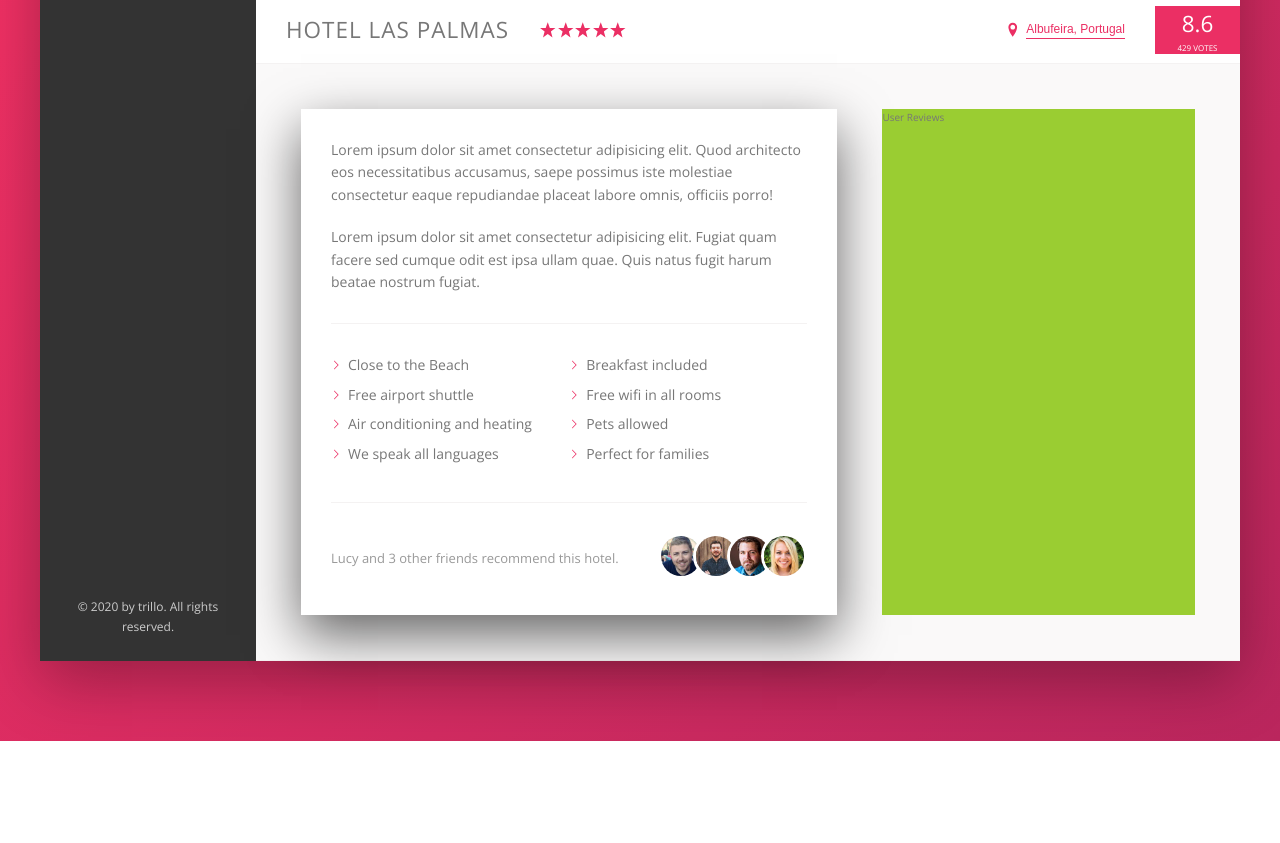
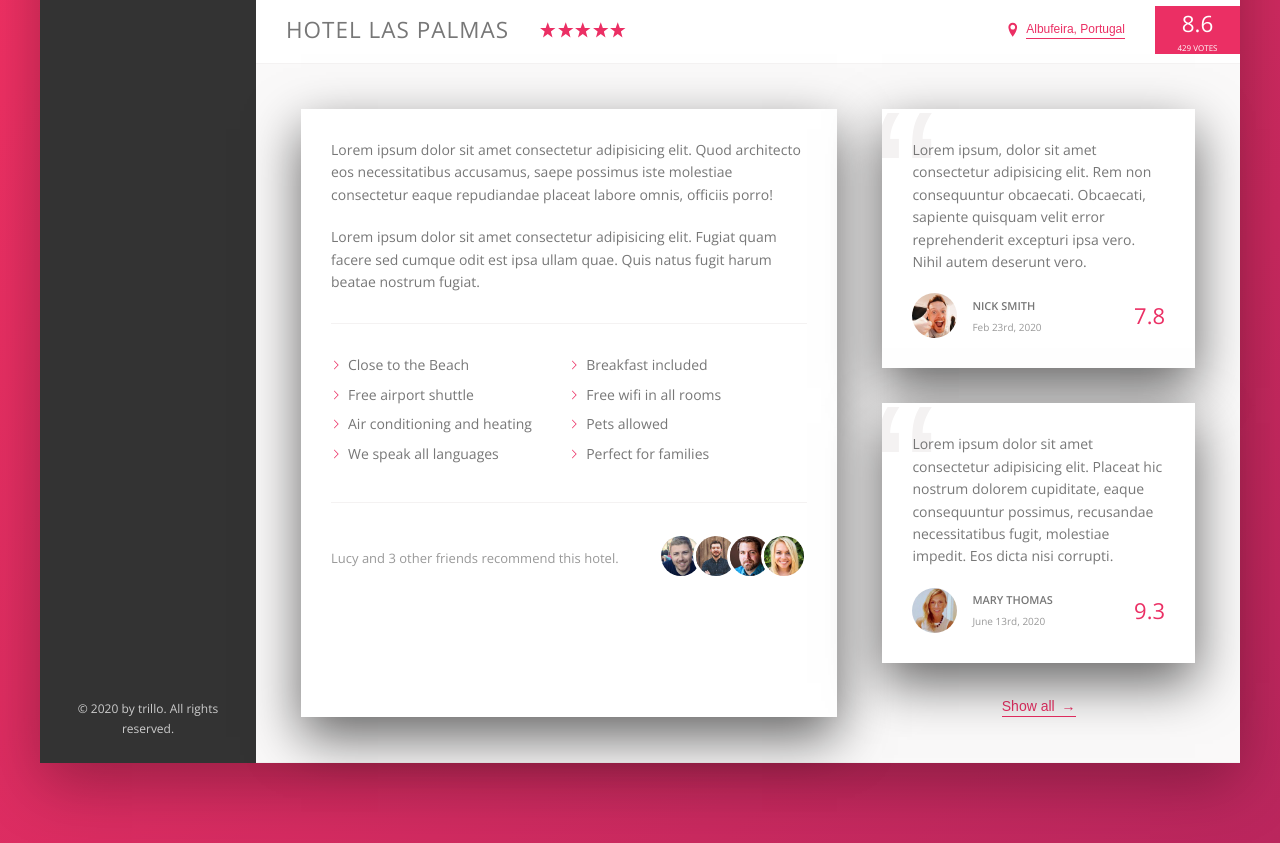
Before and after one commit to nikkisato/Trillo_Project, a website: page index.html in a window 1280 px wide. Shown: the part 538-1381 px from the top of the page. Before the commit the page ends 1279 px from the top, so only its background shows below. Drawn offline with nearby package versions, Linux system fonts and the light colour scheme.

Commit message:
finished user reviews

```diff
--- a/index.html
+++ b/index.html
@@ -211,7 +211,51 @@
               </div>
             </div>
 
-            <div class="user-reviews">User Reviews</div>
+            <div class="user-reviews">
+              <figure class="review">
+                <blockquote class="review__text">
+                  Lorem ipsum, dolor sit amet consectetur adipisicing elit. Rem
+                  non consequuntur obcaecati. Obcaecati, sapiente quisquam velit
+                  error reprehenderit excepturi ipsa vero. Nihil autem deserunt
+                  vero.
+                </blockquote>
+                <figcaption class="review__user">
+                  <img
+                    src="img/user-1.jpg"
+                    alt="User 1"
+                    class="review__photo"
+                  />
+                  <div class="review__user-box">
+                    <p class="review__user-name">Nick Smith</p>
+                    <p class="review__user-date">Feb 23rd, 2020</p>
+                  </div>
+                  <div class="review__rating">7.8</div>
+                </figcaption>
+              </figure>
+
+              <figure class="review">
+                <blockquote class="review__text">
+                  Lorem ipsum dolor sit amet consectetur adipisicing elit.
+                  Placeat hic nostrum dolorem cupiditate, eaque consequuntur
+                  possimus, recusandae necessitatibus fugit, molestiae impedit.
+                  Eos dicta nisi corrupti.
+                </blockquote>
+                <figcaption class="review__user">
+                  <img
+                    src="img/user-2.jpg"
+                    alt="User 2"
+                    class="review__photo"
+                  />
+                  <div class="review__user-box">
+                    <p class="review__user-name">Mary Thomas</p>
+                    <p class="review__user-date">June 13rd, 2020</p>
+                  </div>
+                  <div class="review__rating">9.3</div>
+                </figcaption>
+              </figure>
+
+              <button class="btn-inline">Show all <span>&rarr;</span></button>
+            </div>
           </div>
         </main>
       </div>
--- a/sass/_components.scss
+++ b/sass/_components.scss
@@ -244,8 +244,17 @@
   cursor: pointer;
   transition: all 0.2s;
 
+  & span {
+    margin-left: 3px;
+    transition: margin-left 0.2s;
+  }
+
   &:hover {
     color: var(--color-grey-dark-1);
+
+    & span {
+      margin-left: 8px;
+    }
   }
 
   &:focus {
@@ -335,3 +344,63 @@
     }
   }
 }
+
+.review {
+  background-color: #fff;
+  box-shadow: var(--shadow-light);
+  padding: 3rem;
+  margin-bottom: 3.5rem;
+  position: relative;
+  overflow: hidden;
+
+  &__text {
+    margin-bottom: 2rem;
+    z-index: 10;
+    position: relative;
+  }
+
+  &__user {
+    display: flex;
+    align-items: center;
+  }
+
+  &__photo {
+    height: 4.5rem;
+    width: 4.5rem;
+    border-radius: 50%;
+    margin-right: 1.5rem;
+  }
+
+  &__user-box {
+    margin-right: auto;
+  }
+
+  &__user-name {
+    font-size: 1.1rem;
+    font-weight: 600;
+    text-transform: uppercase;
+    margin-bottom: 0.4rem;
+  }
+  &__user-date {
+    font-size: 1rem;
+    color: var(--color-grey-dark-3);
+  }
+
+  &__rating {
+    color: var(--color-primary);
+    font-size: 2.2rem;
+    font-weight: 300;
+  }
+
+  &::before {
+    content: '\201C';
+    font-size: 20rem;
+    position: absolute;
+    top: -2.75rem;
+    left: -1rem;
+    color: var(--color-grey-light-2);
+    font-family: sans-serif;
+    line-height: 1;
+    z-index: 1;
+  }
+}
--- a/sass/_layout.scss
+++ b/sass/_layout.scss
@@ -41,10 +41,10 @@
   padding: 4.5rem;
   background-color: var(--color-grey-light-1);
   border-bottom: var(--line);
+  font-size: 1.4rem;
 }
 
 .description {
-  font-size: 1.4rem;
   background-color: #fff;
   flex: 0 0 60%;
   box-shadow: var(--shadow-light);
@@ -53,6 +53,9 @@
 }
 
 .user-reviews {
-  background-color: yellowgreen;
   flex: 1;
+
+  display: flex;
+  flex-direction: column;
+  align-items: center;
 }
```
Also changed, not shown: css/style.css.
